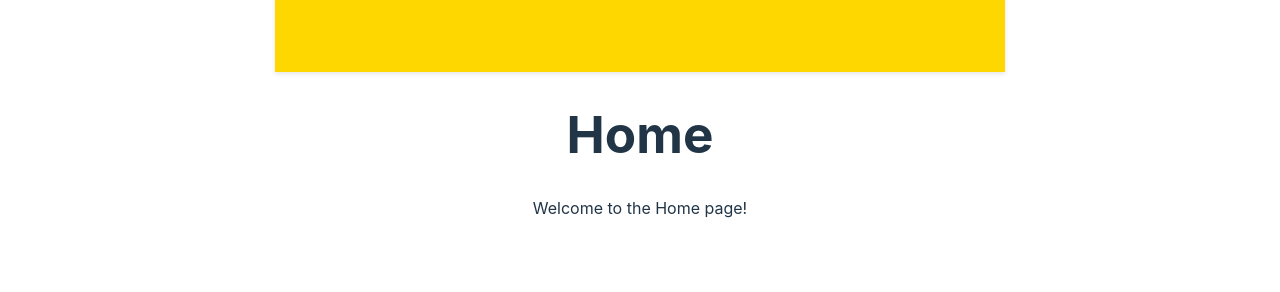
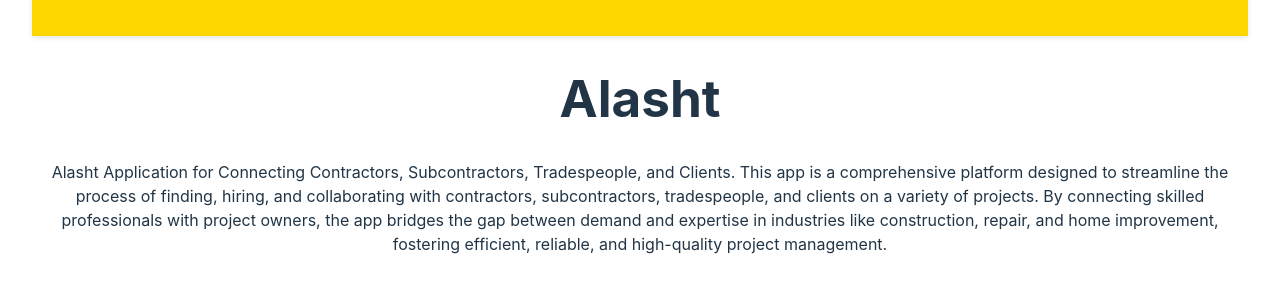
Before and after one commit to Mosizamani/capstone-project, a React (Vite) app in the folder Alasht-frontend/: page / in a window 1280 px wide. Shown: the part 328-620 px from the top of the page. Built offline with nearby package versions, Linux system fonts and the light colour scheme; the HTML template or start-up script is replaced by a standard one.

Commit message:
The problem with cors is solved. now try to add content to the frontend and do some css to it

```diff
--- a/Alasht-frontend/src/components/Home.jsx
+++ b/Alasht-frontend/src/components/Home.jsx
@@ -2,8 +2,12 @@
 export default function Home() {
 return (
     <div>
-    <h1>Home</h1>
-    <p>Welcome to the Home page!</p>
+    <h1>Alasht</h1>
+    <p>Alasht Application for Connecting Contractors, Subcontractors, Tradespeople, and Clients.
+        This app is a comprehensive platform designed to streamline the process of finding,
+        hiring, and collaborating with contractors, subcontractors, tradespeople, and clients on a variety of projects.
+        By connecting skilled professionals with project owners, the app bridges the gap between demand and expertise
+        in industries like construction, repair, and home improvement, fostering efficient, reliable, and high-quality project management.</p>
     </div>
 )
 }
```
